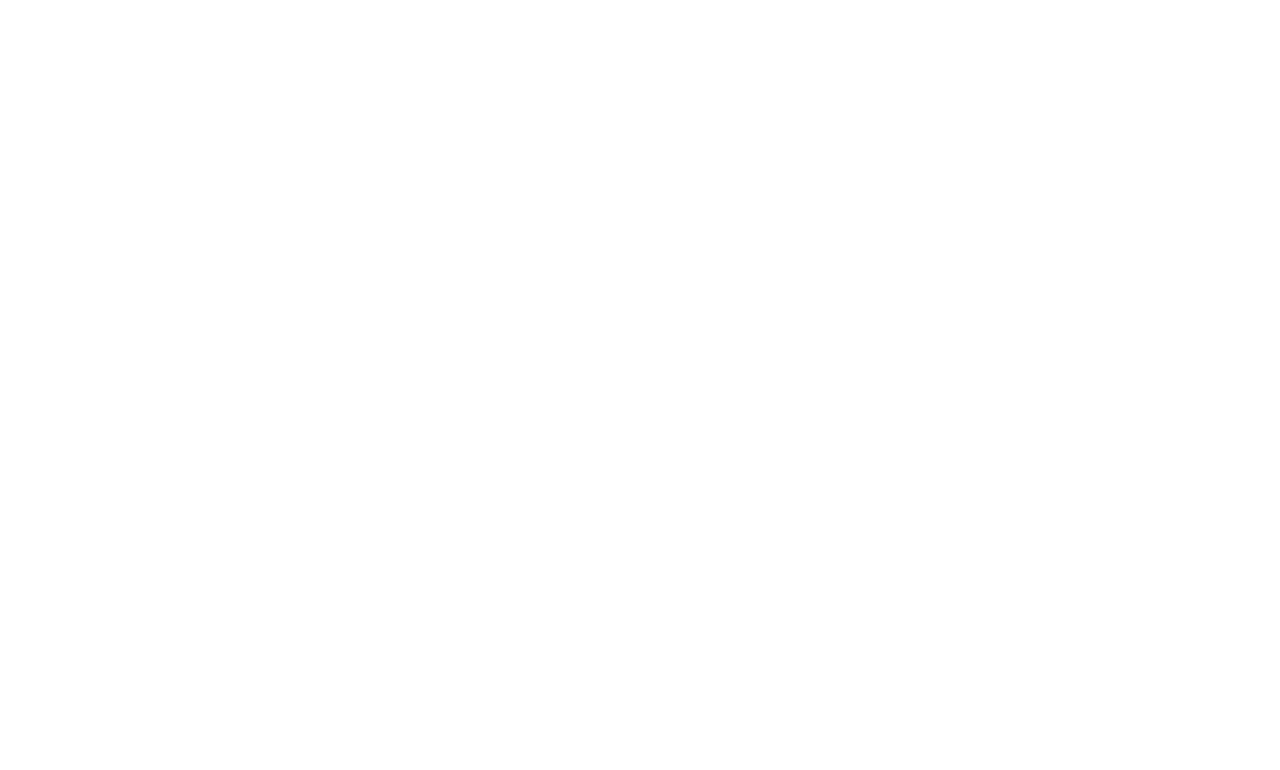
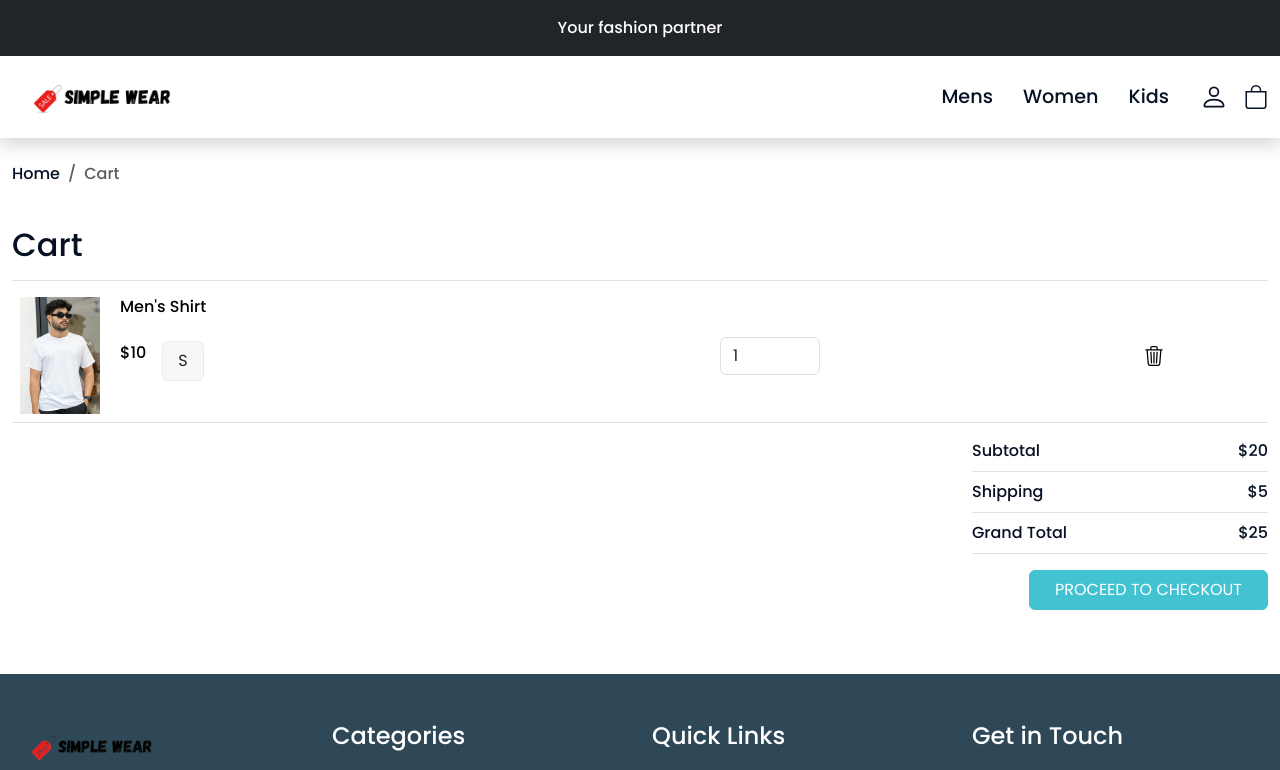
Before and after one commit to AyodhyaSankalpa/Laravel-React-E-commerce, a React app in the folder frontend/: page /cart in a window 1280 px wide. Before the commit this address had no page. Shown: the top 770 px of the page. Built offline with nearby package versions, Linux system fonts and the light colour scheme; the HTML template or start-up script is replaced by a standard one.

Commit message:
Create Cart page

```diff
--- a/frontend/src/App.jsx
+++ b/frontend/src/App.jsx
@@ -3,6 +3,7 @@
 import Home from './components/Home'
 import Shop from './components/Shop'
 import Product from './components/Product'
+import Cart from './components/Cart'
 
 
 function App() {
@@ -14,7 +15,8 @@
           <Routes>
               <Route path='/' element={<Home/>}/>
               <Route path='/shop' element={<Shop/>}/>
-              <Route path='/Product' element={<Product/>}/>
+              <Route path='/product' element={<Product/>}/>
+              <Route path='/cart' element={<Cart/>}/>
           </Routes>
       </BrowserRouter>
     </>
--- /dev/null
+++ b/frontend/src/components/Cart.jsx
@@ -0,0 +1,82 @@
+import React from 'react'
+import Layout from './common/Layout'
+import { Link } from 'react-router-dom'
+import ProductImg from '../assets/images/Mens/six.jpg'
+
+const Cart = () => {
+  return (
+    <Layout>
+        <div className="container pb-5">
+            <div className="row">
+                <div className="col-md-12">
+                    <nav aria-label="breadcrumb" className='py-4'>
+                        <ol class="breadcrumb">
+                            <li class="breadcrumb-item"><Link to="/">Home</Link></li>
+                            <li class="breadcrumb-item active" aria-current="page">Cart</li>
+                        </ol>
+                    </nav>
+                </div>
+                <div className="col-md-12">
+                    <h2 className='border-bottom pb-3'>Cart</h2>
+
+                    <table className='table'>
+                        <tbody>
+                            <tr>
+                                <td width={100}>
+                                    <img src={ProductImg} width={80} alt="" />
+                                </td>
+                                <td width={600}>
+                                    <h4>Men's Shirt</h4>
+                                    <div className='d-flex align-item-center pt-3'>
+                                        <span>$10</span>
+                                        <div className="ps-3">
+                                            <button className="btn btn-size">S</button>
+                                        </div>
+                                    </div>
+                                </td>
+                                <td valign='middle'>
+                                    <input type="number" style={{width:'100px'}} min={0} value={1} className='form-control' />
+                                </td>
+                                <td valign='middle'>
+                                    <svg xmlns="http://www.w3.org/2000/svg" width="20" height="20" fill="currentColor" className="bi bi-trash3" viewBox="0 0 16 16">
+                                                        <path d="M6.5 1h3a.5.5 0 0 1 .5.5v1H6v-1a.5.5 0 0 1 .5-.5M11 2.5v-1A1.5 1.5 0 0 0 9.5 0h-3A1.5 1.5 0 0 0 5 1.5v1H1.5a.5.5 0 0 0 0 1h.538l.853 10.66A2 2 0 0 0 4.885 16h6.23a2 2 0 0 0 1.994-1.84l.853-10.66h.538a.5.5 0 0 0 0-1zm1.958 1-.846 10.58a1 1 0 0 1-.997.92h-6.23a1 1 0 0 1-.997-.92L3.042 3.5zm-7.487 1a.5.5 0 0 1 .528.47l.5 8.5a.5.5 0 0 1-.998.06L5 5.03a.5.5 0 0 1 .47-.53Zm5.058 0a.5.5 0 0 1 .47.53l-.5 8.5a.5.5 0 1 1-.998-.06l.5-8.5a.5.5 0 0 1 .528-.47M8 4.5a.5.5 0 0 1 .5.5v8.5a.5.5 0 0 1-1 0V5a.5.5 0 0 1 .5-.5"/>
+                                                    </svg>
+                                </td>
+                            </tr>
+                        </tbody>
+                    </table>
+                </div>
+
+            </div>
+
+            <div className="row justify-content-end">
+                <div className="col-md-3">
+
+                    <div className="d-flex justify-content-between border-bottom pb-2">
+                        <div>Subtotal</div>
+                        <div>$20</div>
+                    </div>
+
+                    <div className="d-flex justify-content-between border-bottom py-2">
+                        <div>Shipping</div>
+                        <div>$5</div>
+                    </div>
+
+                    <div className="d-flex justify-content-between border-bottom py-2">
+                        <div>Grand Total</div>
+                        <div>$25</div>
+                    </div>
+
+                    <div className="d-flex justify-content-end py-3">
+                        <button className="btn btn-primary text-uppercase">proceed to checkout</button>
+                    </div>
+
+                </div>
+            </div>
+
+        </div>
+    </Layout>
+  )
+}
+
+export default Cart
--- a/frontend/src/components/common/Header.jsx
+++ b/frontend/src/components/common/Header.jsx
@@ -2,6 +2,7 @@
 import Nav from 'react-bootstrap/Nav';
 import Navbar from 'react-bootstrap/Navbar';
 import Logo from '../../assets/images/my-logo.png'
+import { Link } from 'react-router-dom';
 
 const Header = () => {
   return (
@@ -31,9 +32,9 @@
                         <a href="" className='ms-3'>
                             <svg xmlns="http://www.w3.org/2000/svg" width="28" height="28" fill="currentColor" className="bi bi-person" viewBox="0 0 16 16"><path d="M8 8a3 3 0 1 0 0-6 3 3 0 0 0 0 6m2-3a2 2 0 1 1-4 0 2 2 0 0 1 4 0m4 8c0 1-1 1-1 1H3s-1 0-1-1 1-4 6-4 6 3 6 4m-1-.004c-.001-.246-.154-.986-.832-1.664C11.516 10.68 10.289 10 8 10s-3.516.68-4.168 1.332c-.678.678-.83 1.418-.832 1.664z"></path></svg>
                         </a>
-                        <a href="" className='ms-3'>
+                        <Link to="/cart" className='ms-3'>
                             <svg xmlns="http://www.w3.org/2000/svg" width="24" height="28" fill="currentColor" className="bi bi-bag" viewBox="0 0 16 16"><path d="M8 1a2.5 2.5 0 0 1 2.5 2.5V4h-5v-.5A2.5 2.5 0 0 1 8 1m3.5 3v-.5a3.5 3.5 0 1 0-7 0V4H1v10a2 2 0 0 0 2 2h10a2 2 0 0 0 2-2V4zM2 5h12v9a1 1 0 0 1-1 1H3a1 1 0 0 1-1-1z"></path></svg>
-                        </a>
+                        </Link>
                     </div>
 
                   </Navbar.Collapse>
```
